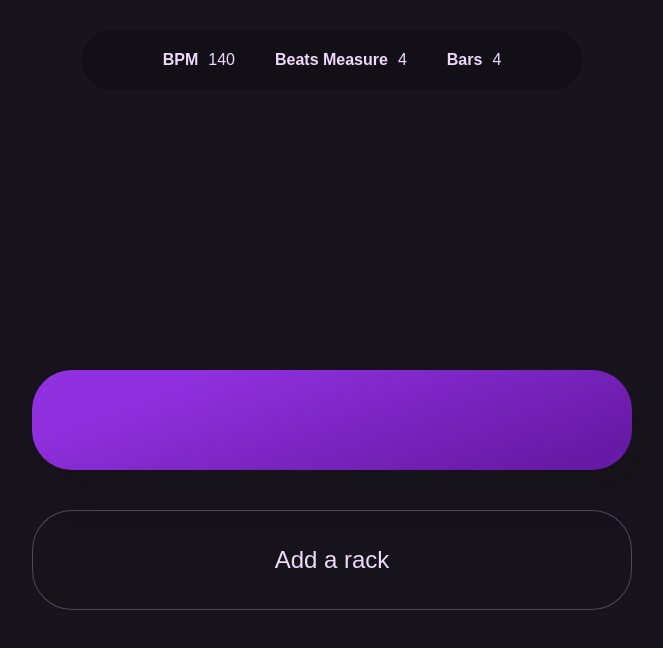
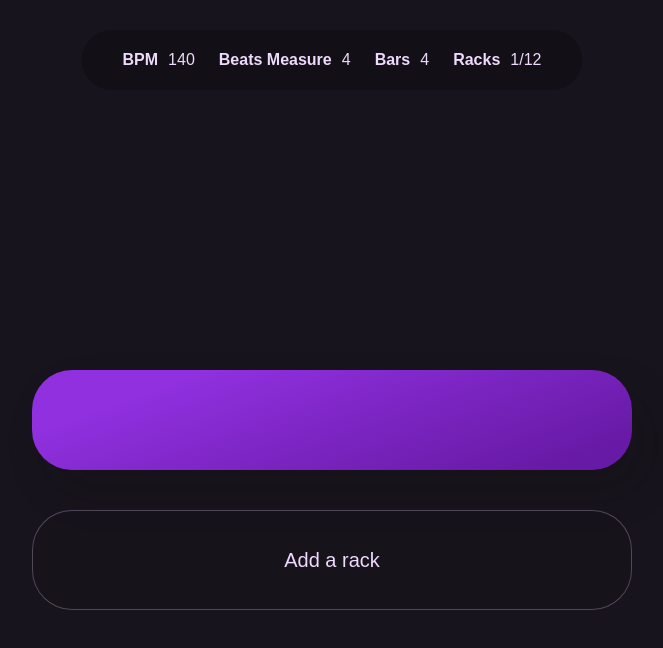
Before and after one commit to akmatoff/jamstep--archive--, a React (Create React App) app: page / in a window 1280 px wide. Shown: the top 648 px of the page, without its empty margins (308-971 px from the left). Built offline with nearby package versions, Linux system fonts and the light colour scheme.

Commit message:
max racks amount set, display racks count

```diff
--- /dev/null
+++ b/src/constants/consts.ts
@@ -0,0 +1 @@
+export const MAX_RACKS_COUNT = 12;
--- a/src/pages/Home/components/AddRack/AddRack.tsx
+++ b/src/pages/Home/components/AddRack/AddRack.tsx
@@ -7,14 +7,22 @@ import { AppDispatch, RootState } from "../../../../store/store";
 
 import { StyledRackCard } from "../RackCard/RackCard";
 
+import { MAX_RACKS_COUNT } from "../../../../constants/consts";
+import { Rack } from "../../../../types/store/audioTypes";
+
 const AddRack: FC = () => {
+
     const dispatch: AppDispatch = useDispatch()
 
-    const lastRackId = useSelector((state: RootState) => state.audio.racks[state.audio.racks.length - 1].id)
+    const racks = useSelector((state: RootState) => state.audio.racks)
+
+    const lastRackId = racks[racks.length - 1].id
 
     const { addRack } = bindActionCreators(audioActions, dispatch)
 
-    return <StyledAddRack onClick={() => addRack({id: lastRackId + 1, isActive: true, isMain: false, isRecording: false})}>
+    const newRack: Rack = {id: lastRackId + 1, isActive: true, isMain: false, isRecording: false}
+
+    return <StyledAddRack onClick={() => racks.length < MAX_RACKS_COUNT && addRack(newRack)}>
         Add a rack
     </StyledAddRack>
 }
@@ -23,6 +31,7 @@ const StyledAddRack = styled(StyledRackCard)`
     background: #120f1624;
     border: 1px solid #efd9fc44;
     box-shadow: none;
+    font-size: 20px;
     cursor: pointer;
 
     &:hover {
--- a/src/pages/Home/components/Header/Header.tsx
+++ b/src/pages/Home/components/Header/Header.tsx
@@ -1,10 +1,12 @@
 import { FC } from "react";
 import { useSelector } from "react-redux";
 import styled from "styled-components";
+
 import { RootState } from "../../../../store/store";
+import { MAX_RACKS_COUNT } from "../../../../constants/consts";
 
 const Header: FC = () => {
-    const { bpm, bars, beatsMeasure } = useSelector((state: RootState) => state.audio)
+    const { bpm, bars, beatsMeasure, racks } = useSelector((state: RootState) => state.audio)
 
     return <StyledHeader>
 
@@ -23,6 +25,11 @@ const Header: FC = () => {
                 <InfoTitle>Bars</InfoTitle>
                 <InfoValue>{bars}</InfoValue>
             </InfoContainer>
+
+            <InfoContainer>
+                <InfoTitle>Racks</InfoTitle>
+                <InfoValue>{racks.length}/{MAX_RACKS_COUNT}</InfoValue>
+            </InfoContainer>
         </InfoWrapper>
 
     </StyledHeader>
@@ -31,7 +38,7 @@ const Header: FC = () => {
 const StyledHeader = styled.div`
     position: fixed;
     background-color: #120f16;
-    width: clamp(400px, 50vw, 500px);
+    width: clamp(460px, 50vw, 500px);
     height: 60px;
     margin: 30px;
     border-radius: 30px;
@@ -46,7 +53,7 @@ const InfoWrapper = styled.div`
 `
 
 const InfoContainer = styled.div`
-    margin: 0 20px;
+    margin: 0 12px;
     display: flex;
     flex-direction: row;
     color: #efd9fc;
--- a/src/pages/Home/components/RackCard/RackCard.tsx
+++ b/src/pages/Home/components/RackCard/RackCard.tsx
@@ -20,7 +20,6 @@ export const StyledRackCard = styled.div`
     background: linear-gradient(160deg, #9030df 20%, #671aa5 90%);
     box-shadow: 15px 22px 40px rgba(16, 16, 16, 0.2);
     padding: 30px;
-    font-size: 24px;
     border-radius: 40px;
     margin: 20px 20px;
     display: grid;
--- a/src/pages/Home/components/Racks/Racks.tsx
+++ b/src/pages/Home/components/Racks/Racks.tsx
@@ -1,6 +1,7 @@
 import { FC } from "react";
 import { useSelector } from "react-redux";
 import styled from "styled-components";
+import { MAX_RACKS_COUNT } from "../../../../constants/consts";
 
 import { RootState } from "../../../../store/store";
 import { Rack } from "../../../../types/store/audioTypes";
@@ -13,7 +14,7 @@ const Racks: FC = () => {
 
     return <StyledRacks>
         {racks.map((rack: Rack) => <RackCard key={rack.id} rack={rack} />)}
-        <AddRack />
+        {racks.length < MAX_RACKS_COUNT && <AddRack />}
     </StyledRacks>
 }
 
```
